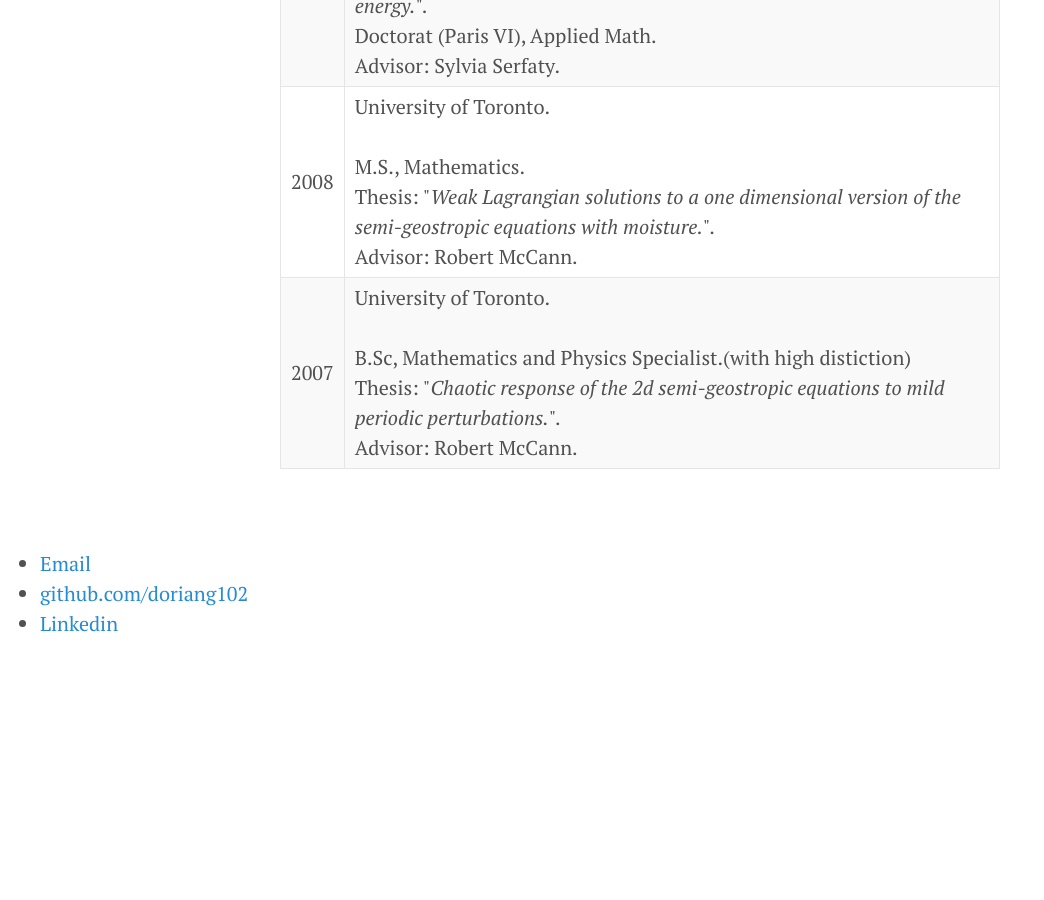
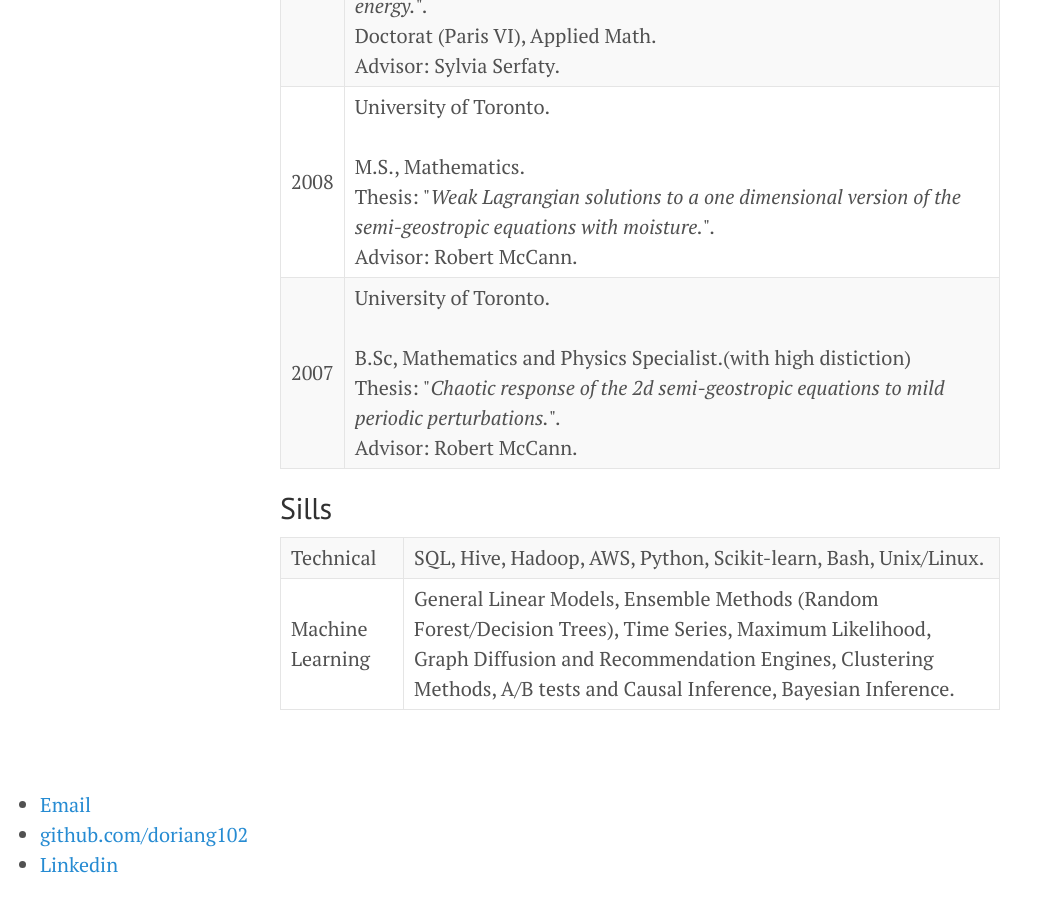
Before and after one commit to doriang102/doriang102.github.io, a Jekyll site: the page built from cv/index.html, in a window 1280 px wide and 900 px high, scrolled down 1414 px. Shown: the whole window, without its empty margins (0-1044 px from the left). Built offline with Jekyll 4.4.1, drawn with Linux system fonts in a browser that asks for light colours; before the commit the page ends 2073 px from its top, so only the background shows below that.

Commit message:
Update index.html

```diff
--- a/cv/index.html
+++ b/cv/index.html
@@ -86,4 +86,23 @@ time series model for delivery of papers to Starbucks, which was implemented for
 	</tr>
 </table>
 
+
+<h2>Sills</h2>
+
+<table class="cvtable">
+	<tr>
+		<td>Technical</td>
+		<td>
+			SQL, Hive, Hadoop, AWS, Python, Scikit-learn, Bash, Unix/Linux.
+		</td>
+	</tr>
+
+	<tr>
+		<td>Machine Learning</td>
+		<td>
+		General Linear Models, Ensemble Methods (Random Forest/Decision Trees), Time Series, Maximum Likelihood, Graph Diffusion and Recommendation Engines, Clustering Methods, A/B tests and Causal Inference, Bayesian Inference.
+		</td>
+	</tr>
+
+</table>
 </div><!-- /.blurb -->
```
